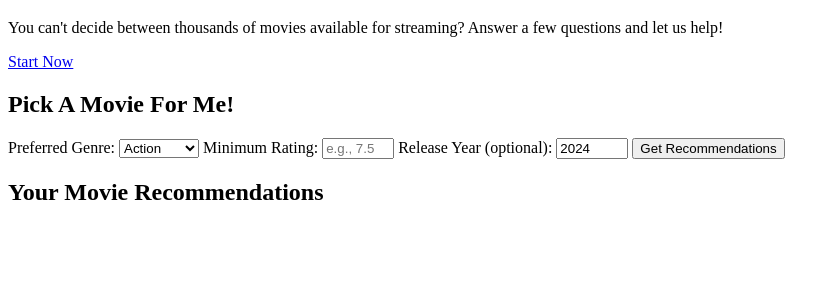
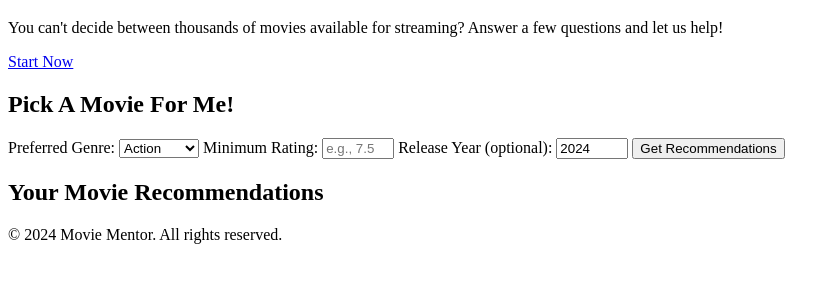
Before and after one commit to XAJX179/movie-recommend, a plain HTML site: page index.html in a window 1280 px wide. Shown: the part 149-432 px from the top of the page, without its empty margins (0-840 px from the left). Drawn offline with Linux system fonts and the light colour scheme.

Commit message:
Feat : footer

```diff
--- a/index.html
+++ b/index.html
@@ -51,6 +51,9 @@
       <ul id="movies-list"></ul>
     </div>
   </main>
+  <footer>
+    <p>&copy; 2024 Movie Mentor. All rights reserved.</p>
+  </footer>
 </body>
 
 </html>
```
